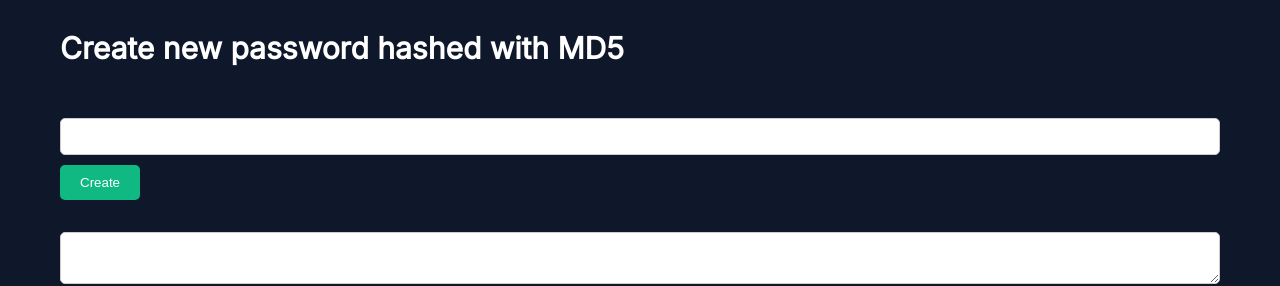
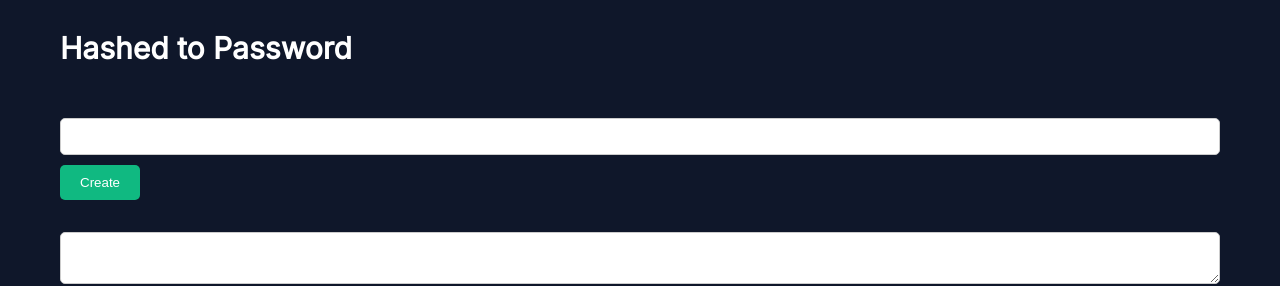
Before and after one commit to AndySantisteban/hashPass, a plain HTML site: page index.html in a window 1280 px wide. Shown: the top 286 px of the page. Drawn offline with Linux system fonts and the light colour scheme.

Commit message:
Change Title

```diff
--- a/index.html
+++ b/index.html
@@ -1 +1 @@
-<!DOCTYPE html><html lang="es"><head> <meta charset="UTF-8"> <meta http-equiv="X-UA-Compatible" content="IE=edge"> <meta name="viewport" content="width=device-width, initial-scale=1.0"> <title>Password hashed</title> <link rel="icon" type="image/x-icon" href="./assets/key-icon.png"> <link href="https://fonts.googleapis.com/css2?family=Inter&display=optional" rel="stylesheet"/> <Link rel="stylesheet" href="./css/index.css"/></head><body class="body"> <div class="container"> <p for="password" class="title"> Create new password hashed with MD5</p><input type="text" name="password" id="password"> <input type="submit" value="Create" id="send" class="send-btn"> </div><div class="container"> <textarea id="selectThis"></textarea><br/> <button id="copyBtn" class="copy-btn"> <img src="https://img.icons8.com/ios-glyphs/10/ffffff/copy.png" class="copy-btn-icon" alt="icon-copy"/> Copy to clipboard </button> <button id="deleteBtn" class="delete-btn">Delete</button> </div><footer class="footer"> <p> Create by <img src="https://img.icons8.com/material-rounded/24/ffffff/github.png" alt="github_andy"/> <a href="https://github.com/AndySantisteban" target="_blank">@AndySantisteban</a> </p></footer> <script src="./js/md5.min.js" defer></script> <script src="./js/logic.js" defer></script></body></html>
+<!DOCTYPE html><html lang="es"><head> <meta charset="UTF-8"> <meta http-equiv="X-UA-Compatible" content="IE=edge"> <meta name="viewport" content="width=device-width, initial-scale=1.0"> <title>Password hashed</title> <link rel="icon" type="image/x-icon" href="./assets/key-icon.png"> <link href="https://fonts.googleapis.com/css2?family=Inter&display=optional" rel="stylesheet"/> <Link rel="stylesheet" href="./css/index.css"/></head><body class="body"> <div class="container"> <p for="password" class="title"> Hashed to Password</p><input type="text" name="password" id="password"> <input type="submit" value="Create" id="send" class="send-btn"> </div><div class="container"> <textarea id="selectThis"></textarea><br/> <button id="copyBtn" class="copy-btn"> <img src="https://img.icons8.com/ios-glyphs/10/ffffff/copy.png" class="copy-btn-icon" alt="icon-copy"/> Copy to clipboard </button> <button id="deleteBtn" class="delete-btn">Delete</button> </div><footer class="footer"> <p> Create by <img src="https://img.icons8.com/material-rounded/24/ffffff/github.png" alt="github_andy"/> <a href="https://github.com/AndySantisteban" target="_blank">@AndySantisteban</a> </p></footer> <script src="./js/md5.min.js" defer></script> <script src="./js/logic.js" defer></script></body></html>
```
